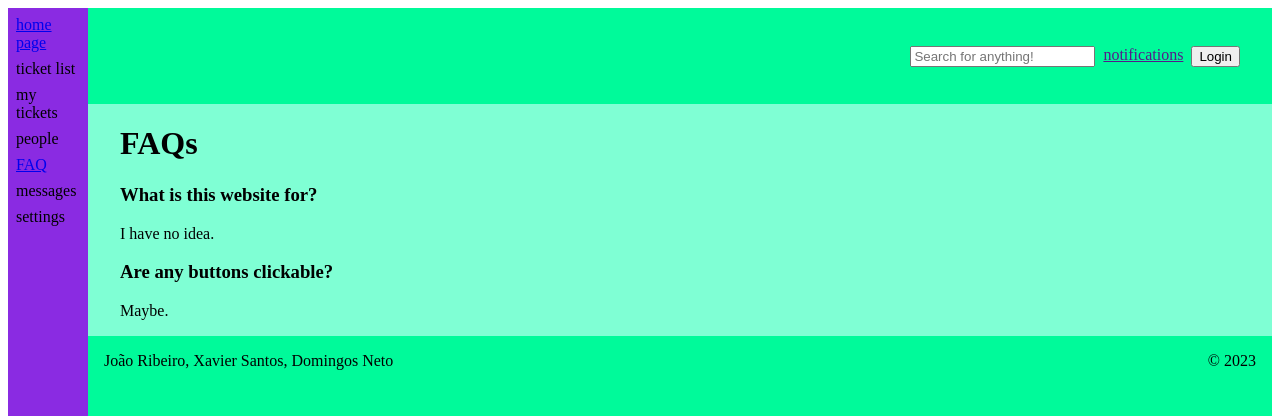
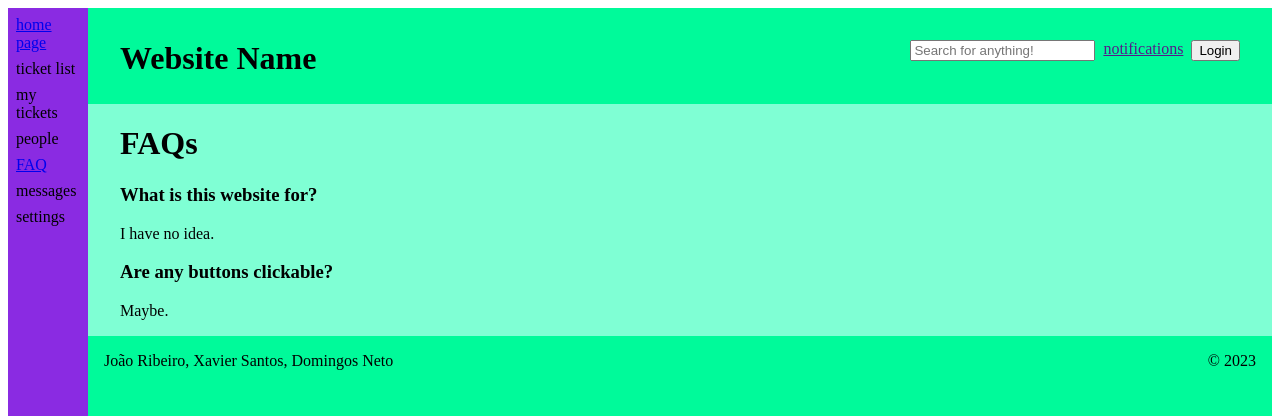
Before and after one commit to domingosneto03/TroubleTickets, a PHP site: page /faq.html in a window 1280 px wide. Shown: the top 420 px of the page. Run offline with PHP 8.4, Linux system fonts and the light colour scheme.

Commit message:
made changes to layout

```diff
--- a/faq.html
+++ b/faq.html
@@ -6,13 +6,16 @@
     </head>
     <body>
         <header id="main_header">
-            <form action="">
-                <input type="text" name="search_bar" id="search_bar" placeholder="Search for anything!">
-            </form>
-            <a href="">notifications</a>
-            <form action="">
-                <input type="button" value="Login" id="login_button"> <!-- changes to image of user when logged in -->
-            </form>
+            <h1>Website Name</h1>
+            <article id="right_side">
+                <form action="" id="search_bar">
+                    <input type="text" name="search_bar" placeholder="Search for anything!">
+                </form>
+                <a href="">notifications</a>
+                <form action="" id="login_button">
+                    <input type="button" value="Login"> <!-- changes to image of user when logged in -->
+                </form>
+            </article>
         </header>
         <ol id="side_bar">
             <li><a href="template.html">home page</a></li>
--- a/style.css
+++ b/style.css
@@ -10,29 +10,37 @@ body {
     grid-row-start: 1;
     grid-row-end: 2;
 
-    justify-content: right;
+
     align-content: center;
     box-sizing: border-box;
     padding: 2em;
 
+    background-color: mediumspringgreen;
+
+    display: flex;
+    justify-content: space-between;
+}
+
+#main_header h1 {
+    margin: 0;
+}
+
+#main_header #right_side {
     display: grid;
     grid-template-columns: auto auto auto;
-    grid-template-rows: auto;
     gap: 0.5em;
-
-    background-color: mediumspringgreen;
 }
 
-#search_bar {
+#right_side #search_bar {
     grid-column: 1;
 }
 
-#login_button {
-    grid-column: 3;
+#right_side a {
+    grid-column: 2;
 }
 
-#main_header a {
-    grid-column: 2;
+#right_side #login_button {
+    grid-column: 3;
 }
 
 #side_bar {
```
Also changed, not shown: template.html (+10 -7 lines).
